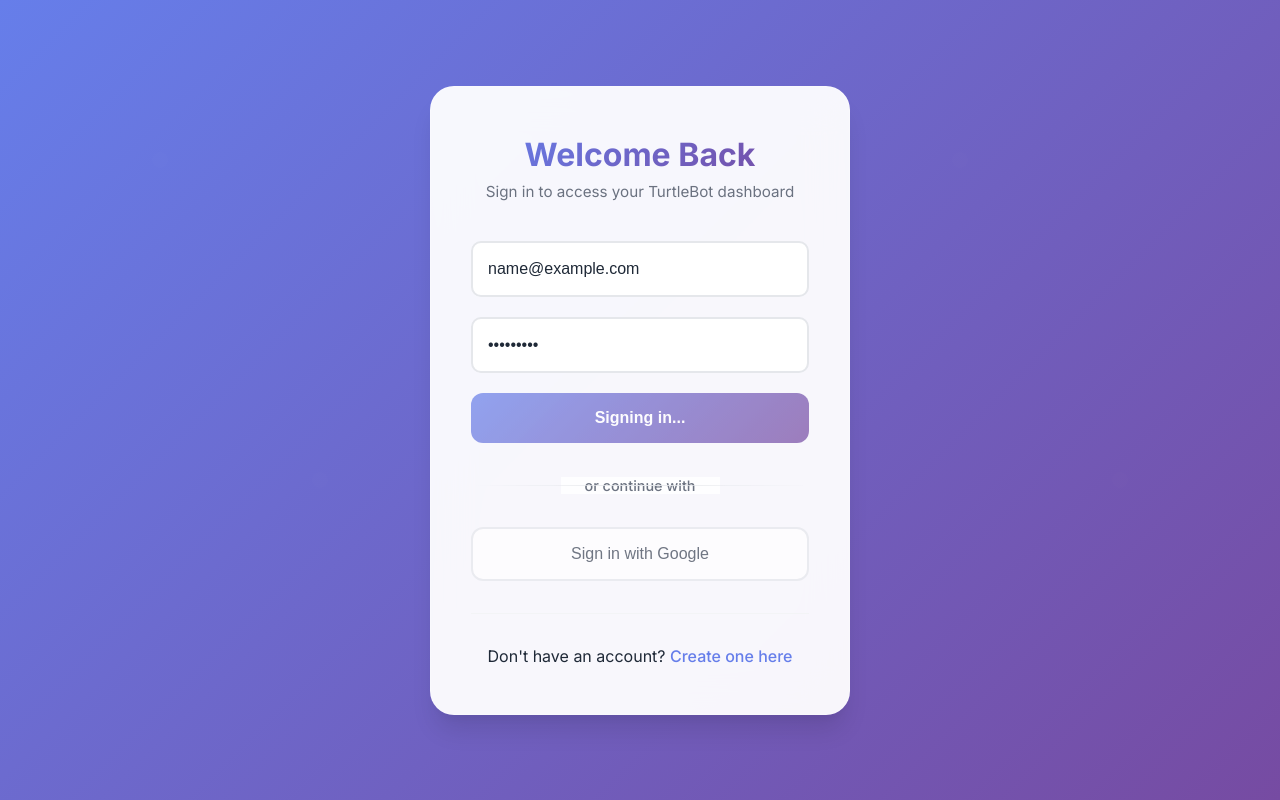
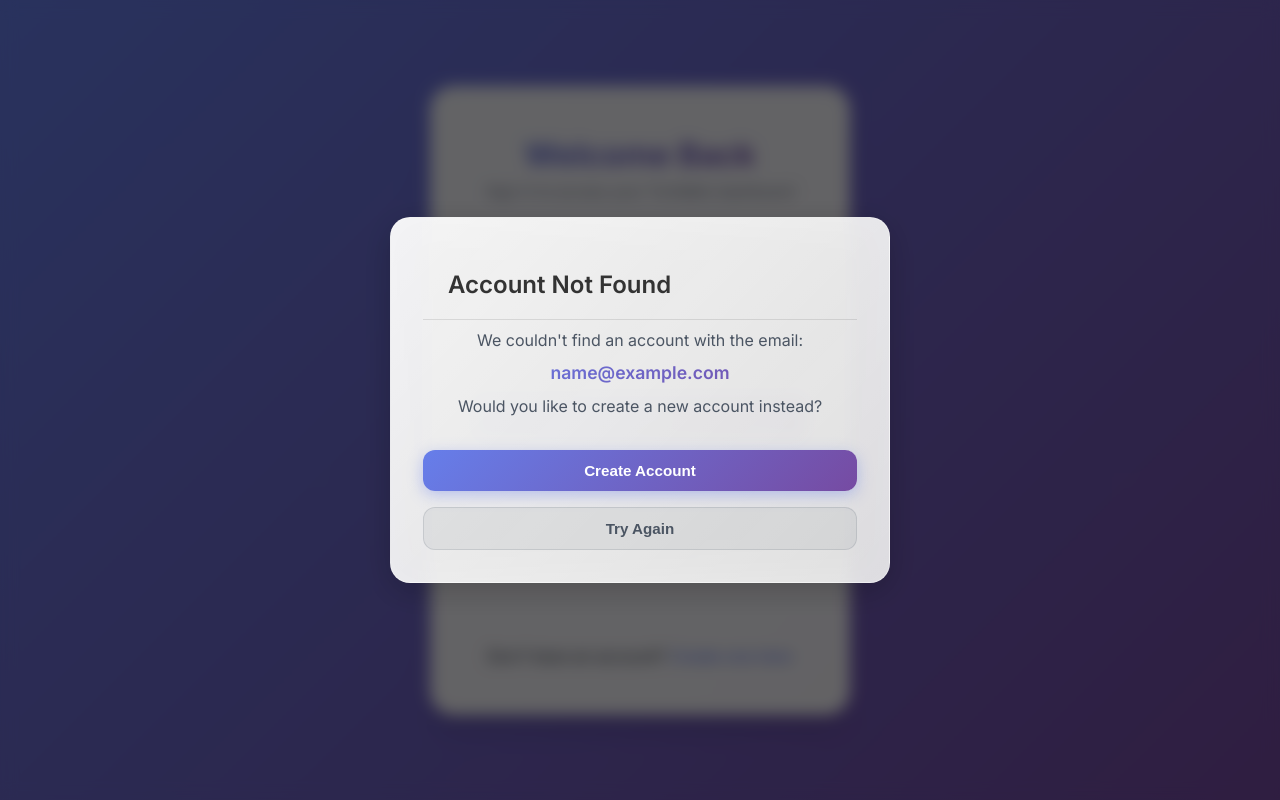
Before and after one commit to sharminesan/tb-frontend, a React (Vite) app: page /login in a window 1280 px wide. Both pictures are taken after typing "name@example.com", "Sample123" into the empty fields and a click on the button "Sign In". Built offline with nearby package versions, Linux system fonts and the light colour scheme; no server answers; the database is empty.

Commit message:
feat: check user email when logging in

```diff
--- a/src/contexts/AuthContext.jsx
+++ b/src/contexts/AuthContext.jsx
@@ -10,6 +10,7 @@ import {
   onAuthStateChanged,
   updateProfile,
 } from "firebase/auth";
+import { getFirestore } from "firebase/firestore";
 
 // Firebase config
 const firebaseConfig = {
@@ -24,6 +25,7 @@ const firebaseConfig = {
 // Initialize Firebase
 const app = initializeApp(firebaseConfig);
 const auth = getAuth(app);
+const db = getFirestore(app);
 const googleProvider = new GoogleAuthProvider();
 
 const AuthContext = createContext();
@@ -275,3 +277,6 @@ export function AuthProvider({ children }) {
     </AuthContext.Provider>
   );
 }
+
+// Export the database instance for use in other components
+export { db };
--- a/src/pages/Auth.css
+++ b/src/pages/Auth.css
@@ -569,7 +569,7 @@
 }
 
 .password-tooltip::after {
-  content: '';
+  content: "";
   position: absolute;
   top: 100%;
   right: 1rem;
@@ -603,7 +603,7 @@
 }
 
 .password-tooltip li::before {
-  content: '•';
+  content: "•";
   color: #667eea;
   position: absolute;
   left: -0.5rem;
@@ -628,3 +628,131 @@
     right: 0.75rem;
   }
 }
+
+/* Modal Styles */
+.modal-overlay {
+  position: fixed;
+  top: 0;
+  left: 0;
+  right: 0;
+  bottom: 0;
+  background: rgba(0, 0, 0, 0.6);
+  backdrop-filter: blur(8px);
+  display: flex;
+  align-items: center;
+  justify-content: center;
+  z-index: 1000;
+  padding: 20px;
+  animation: fadeIn 0.3s ease-out;
+}
+
+.modal-content {
+  background: rgba(255, 255, 255, 0.95);
+  backdrop-filter: blur(20px);
+  border: 1px solid rgba(255, 255, 255, 0.2);
+  border-radius: 20px;
+  padding: 2rem;
+  max-width: 400px;
+  width: 100%;
+  box-shadow: 0 20px 25px -5px rgba(0, 0, 0, 0.2),
+    0 10px 10px -5px rgba(0, 0, 0, 0.1);
+  animation: slideInModal 0.4s ease-out;
+}
+
+.modal-header h3 {
+  margin: 0 0 1rem 0;
+  color: #1f2937;
+  font-size: 1.5rem;
+  font-weight: 600;
+  text-align: center;
+}
+
+.modal-body {
+  text-align: center;
+  margin-bottom: 2rem;
+}
+
+.modal-body p {
+  margin: 0.5rem 0;
+  color: #4b5563;
+  line-height: 1.5;
+}
+
+.email-highlight {
+  background: linear-gradient(135deg, #667eea, #764ba2);
+  -webkit-background-clip: text;
+  -webkit-text-fill-color: transparent;
+  background-clip: text;
+  font-weight: 600;
+  font-size: 1.1rem;
+}
+
+.modal-actions {
+  display: flex;
+  gap: 1rem;
+  flex-direction: column;
+}
+
+.modal-btn {
+  padding: 0.75rem 1.5rem;
+  border-radius: 12px;
+  font-weight: 600;
+  cursor: pointer;
+  transition: all 0.3s ease;
+  border: none;
+  font-size: 0.95rem;
+}
+
+.modal-btn.primary {
+  background: linear-gradient(135deg, #667eea, #764ba2);
+  color: white;
+  box-shadow: 0 4px 15px rgba(102, 126, 234, 0.4);
+}
+
+.modal-btn.primary:hover {
+  transform: translateY(-2px);
+  box-shadow: 0 8px 25px rgba(102, 126, 234, 0.6);
+}
+
+.modal-btn.secondary {
+  background: rgba(107, 114, 128, 0.1);
+  color: #4b5563;
+  border: 1px solid rgba(107, 114, 128, 0.2);
+}
+
+.modal-btn.secondary:hover {
+  background: rgba(107, 114, 128, 0.2);
+  transform: translateY(-1px);
+}
+
+@keyframes fadeIn {
+  from {
+    opacity: 0;
+  }
+  to {
+    opacity: 1;
+  }
+}
+
+@keyframes slideInModal {
+  from {
+    opacity: 0;
+    transform: translateY(-20px) scale(0.95);
+  }
+  to {
+    opacity: 1;
+    transform: translateY(0) scale(1);
+  }
+}
+
+/* Mobile responsiveness for modal */
+@media (max-width: 480px) {
+  .modal-content {
+    margin: 10px;
+    padding: 1.5rem;
+  }
+
+  .modal-actions {
+    gap: 0.75rem;
+  }
+}
--- a/src/pages/Login.jsx
+++ b/src/pages/Login.jsx
@@ -1,6 +1,8 @@
 import { useState } from "react";
 import { Link, useNavigate } from "react-router-dom";
 import { useAuth } from "../contexts/AuthContext";
+import { db } from "../contexts/AuthContext";
+import { collection, doc, getDoc } from "firebase/firestore";
 import "./Auth.css";
 
 // Helper to translate technical error messages to user-friendly text
@@ -8,18 +10,29 @@ function getFriendlyErrorMessage(error) {
   console.log(error.message);
   if (!error || !error.message) return "An unknown error occurred.";
   const msg = error.message.toLowerCase();
-  if (msg.includes("network")) return "Network error: Please check your internet connection.";
+  if (msg.includes("network"))
+    return "Network error: Please check your internet connection.";
   if (msg.includes("password")) return "Incorrect password. Please try again.";
-  if (msg.includes("user not found")) return "No account found with this email.";
-  if (msg.includes("too many requests")) return "Too many login attempts. Please wait and try again later.";
-  if (msg.includes("otp")) return "There was a problem sending the OTP. Please try again.";
-  if (msg.includes("invalid email")) return "Please enter a valid email address.";
-  if (msg.includes("credential")) return "Invalid credentials. Please check your email and password.";
-  if (msg.includes("email already in use")) return "This email is already registered. Please log in.";
-  if (msg.includes("user disabled")) return "Your account has been disabled. Please contact support.";
-  if (msg.includes("operation not allowed")) return "This operation is not allowed. Please contact support.";
-  if (msg.includes("auth/")) return "Authentication error: " + msg.replace("auth/", "");
-  if (msg.includes("failed to fetch")) return "Unable to connect to the server. Please try again later.";
+  if (msg.includes("user not found"))
+    return "No account found with this email.";
+  if (msg.includes("too many requests"))
+    return "Too many login attempts. Please wait and try again later.";
+  if (msg.includes("otp"))
+    return "There was a problem sending the OTP. Please try again.";
+  if (msg.includes("invalid email"))
+    return "Please enter a valid email address.";
+  if (msg.includes("credential"))
+    return "Invalid credentials. Please check your email and password.";
+  if (msg.includes("email already in use"))
+    return "This email is already registered. Please log in.";
+  if (msg.includes("user disabled"))
+    return "Your account has been disabled. Please contact support.";
+  if (msg.includes("operation not allowed"))
+    return "This operation is not allowed. Please contact support.";
+  if (msg.includes("auth/"))
+    return "Authentication error: " + msg.replace("auth/", "");
+  if (msg.includes("failed to fetch"))
+    return "Unable to connect to the server. Please try again later.";
   return error.message;
 }
 
@@ -28,18 +41,46 @@ export default function Login() {
   const [password, setPassword] = useState("");
   const [error, setError] = useState("");
   const [loading, setLoading] = useState(false);
+  const [showRegistrationPrompt, setShowRegistrationPrompt] = useState(false);
   const { login, loginWithGoogle, resetEmailVerification } = useAuth();
   const navigate = useNavigate();
 
   // Get backend URL from environment variable
   const backendUrl =
     import.meta.env.VITE_BACKEND_URL || "http://localhost:4000";
+
+  // Function to check if user exists in Firestore
+  async function checkUserExists(email) {
+    try {
+      const userDocRef = doc(db, "user_sessions", email.toLowerCase());
+      const userDoc = await getDoc(userDocRef);
+      return userDoc.exists();
+    } catch (error) {
+      console.error("Error checking user existence:", error);
+      return true; // If error, assume user exists to avoid blocking login
+    }
+  }
+
+  // Function to handle registration redirect
+  function handleRegistrationRedirect() {
+    setShowRegistrationPrompt(false);
+    navigate("/register", { state: { email } });
+  }
+
   async function handleSubmit(e) {
     e.preventDefault();
 
     try {
       setError("");
       setLoading(true);
+
+      // First check if user exists in Firestore
+      const userExists = await checkUserExists(email);
+      if (!userExists) {
+        setLoading(false);
+        setShowRegistrationPrompt(true);
+        return;
+      }
 
       // Login user first
       const userCredential = await login(email, password);
@@ -158,6 +199,7 @@ export default function Login() {
               value={email}
               onChange={(e) => setEmail(e.target.value)}
               required
+              autoFocus
             />
           </div>
           <div className="form-group">
@@ -190,6 +232,36 @@ export default function Login() {
           Don't have an account? <Link to="/register">Create one here</Link>
         </div>
       </div>
+
+      {/* Registration Prompt Modal */}
+      {showRegistrationPrompt && (
+        <div className="modal-overlay">
+          <div className="modal-content">
+            <div className="modal-header">
+              <h3>Account Not Found</h3>
+            </div>
+            <div className="modal-body">
+              <p>We couldn't find an account with the email:</p>
+              <p className="email-highlight">{email}</p>
+              <p>Would you like to create a new account instead?</p>
+            </div>
+            <div className="modal-actions">
+              <button
+                className="modal-btn primary"
+                onClick={handleRegistrationRedirect}
+              >
+                Create Account
+              </button>
+              <button
+                className="modal-btn secondary"
+                onClick={() => setShowRegistrationPrompt(false)}
+              >
+                Try Again
+              </button>
+            </div>
+          </div>
+        </div>
+      )}
     </div>
   );
 }
--- a/src/pages/Register.jsx
+++ b/src/pages/Register.jsx
@@ -1,5 +1,5 @@
-import { useState } from "react";
-import { Link, useNavigate } from "react-router-dom";
+import { useState, useEffect } from "react";
+import { Link, useNavigate, useLocation } from "react-router-dom";
 import { useAuth } from "../contexts/AuthContext";
 import "./Auth.css";
 
@@ -43,11 +43,16 @@ function validatePassword(password) {
 function getFriendlyErrorMessage(error) {
   if (!error || !error.message) return "An unknown error occurred.";
   const msg = error.message.toLowerCase();
-  if (msg.includes("network")) return "Network error: Please check your internet connection.";
-  if (msg.includes("email-already-in-use")) return "An account with this email already exists. Please try logging in instead.";
-  if (msg.includes("weak-password")) return "Password is too weak. Please follow the requirements shown.";
-  if (msg.includes("invalid-email")) return "Please enter a valid email address.";
-  if (msg.includes("failed to fetch")) return "Unable to connect to the server. Please try again later.";
+  if (msg.includes("network"))
+    return "Network error: Please check your internet connection.";
+  if (msg.includes("email-already-in-use"))
+    return "An account with this email already exists. Please try logging in instead.";
+  if (msg.includes("weak-password"))
+    return "Password is too weak. Please follow the requirements shown.";
+  if (msg.includes("invalid-email"))
+    return "Please enter a valid email address.";
+  if (msg.includes("failed to fetch"))
+    return "Unable to connect to the server. Please try again later.";
   // Add more mappings as needed
   return error.message;
 }
@@ -62,6 +67,14 @@ export default function Register() {
   const [loading, setLoading] = useState(false);
   const { signup, updateUserProfile, loginWithGoogle } = useAuth();
   const navigate = useNavigate();
+  const location = useLocation();
+
+  // Pre-fill email if passed from login page
+  useEffect(() => {
+    if (location.state?.email) {
+      setEmail(location.state.email);
+    }
+  }, [location.state]);
 
   async function handleSubmit(e) {
     e.preventDefault();
@@ -72,7 +85,8 @@ export default function Register() {
 
     const passwordErrors = validatePassword(password);
     if (passwordErrors.length > 0) {
-      const errorMessage = "Password requirements not met:\n• " + passwordErrors.join("\n• ");
+      const errorMessage =
+        "Password requirements not met:\n• " + passwordErrors.join("\n• ");
       return setError(errorMessage);
     }
 
```
